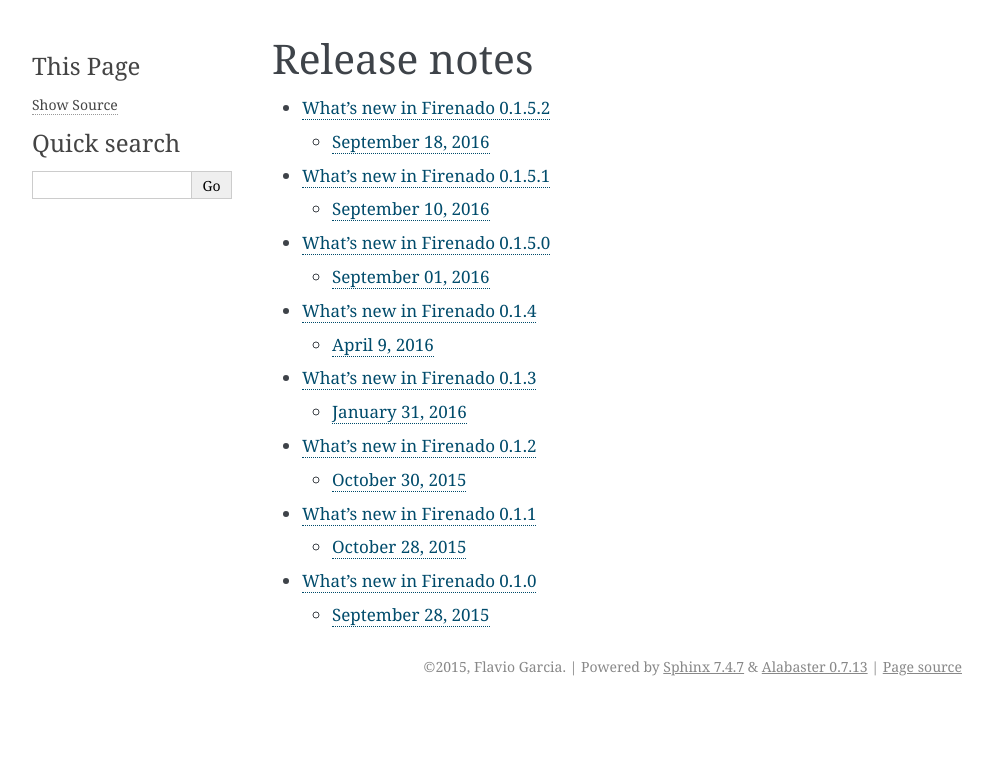
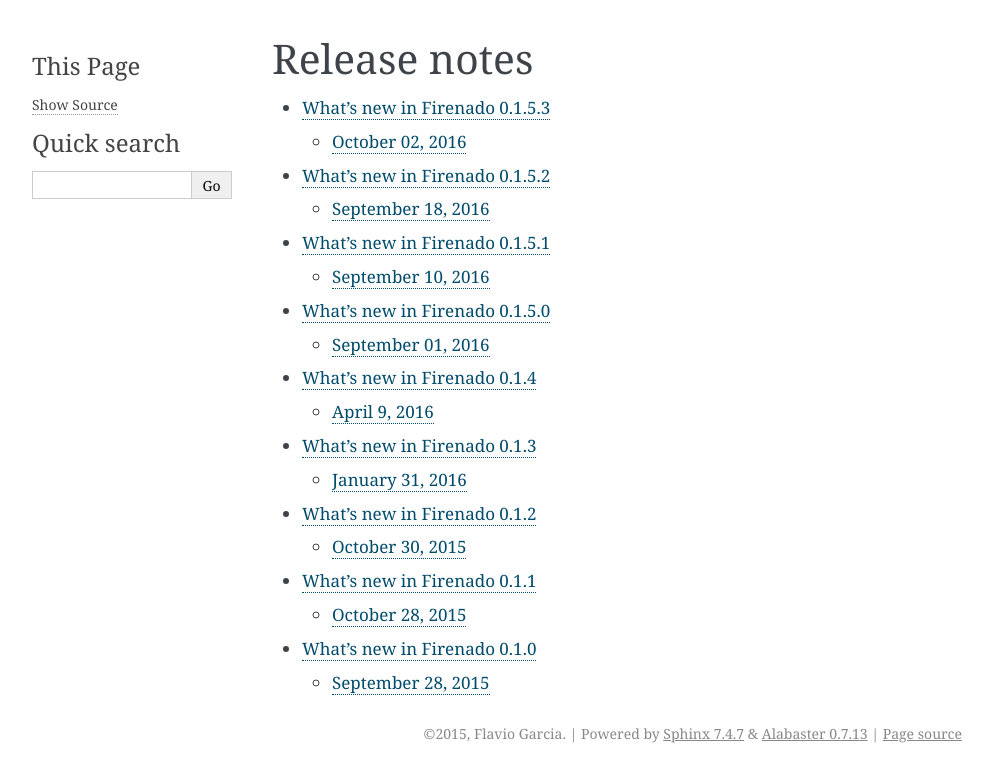
Before and after one commit to candango/firenado, a Sphinx documentation site: the page built from docs/releases.rst, in a window 1280 px wide. Shown: the top 782 px of the page, without its empty margins (148-1141 px from the left). Built offline with Sphinx 7.4.7, drawn with Linux system fonts in a browser that asks for light colours; pages that are not in the unit, such as notebooks, are missing from menus.

Commit message:
Kickstarted release 0.1.5.3.

```diff
--- a/docs/releases.rst
+++ b/docs/releases.rst
@@ -4,6 +4,7 @@
 .. toctree::
    :maxdepth: 2
 
+   releases/v0.1.5.3
    releases/v0.1.5.2
    releases/v0.1.5.1
    releases/v0.1.5.0
--- /dev/null
+++ b/docs/releases/v0.1.5.3.rst
@@ -0,0 +1,19 @@
+What's new in Firenado 0.1.5.3
+==============================
+
+October 02, 2016
+----------------
+
+Release description here.
+
+Here are the highlights:
+
+New Features
+~~~~~~~~~~~~
+
+* Features go here.
+
+Bug Fixes
+~~~~~~~~~
+
+* Bug fixes go here.
--- a/firenado/__init__.py
+++ b/firenado/__init__.py
@@ -17,7 +17,7 @@
 
 """The Firenado Framework"""
 
-from __future__ import (absolute_import, division,
-                        print_function, with_statement)
+from __future__ import (absolute_import, division, print_function,
+                        with_statement)
 
-__version__ = (0, 1, 5, 2)
+__version__ = (0, 1, 5, 3)
```
